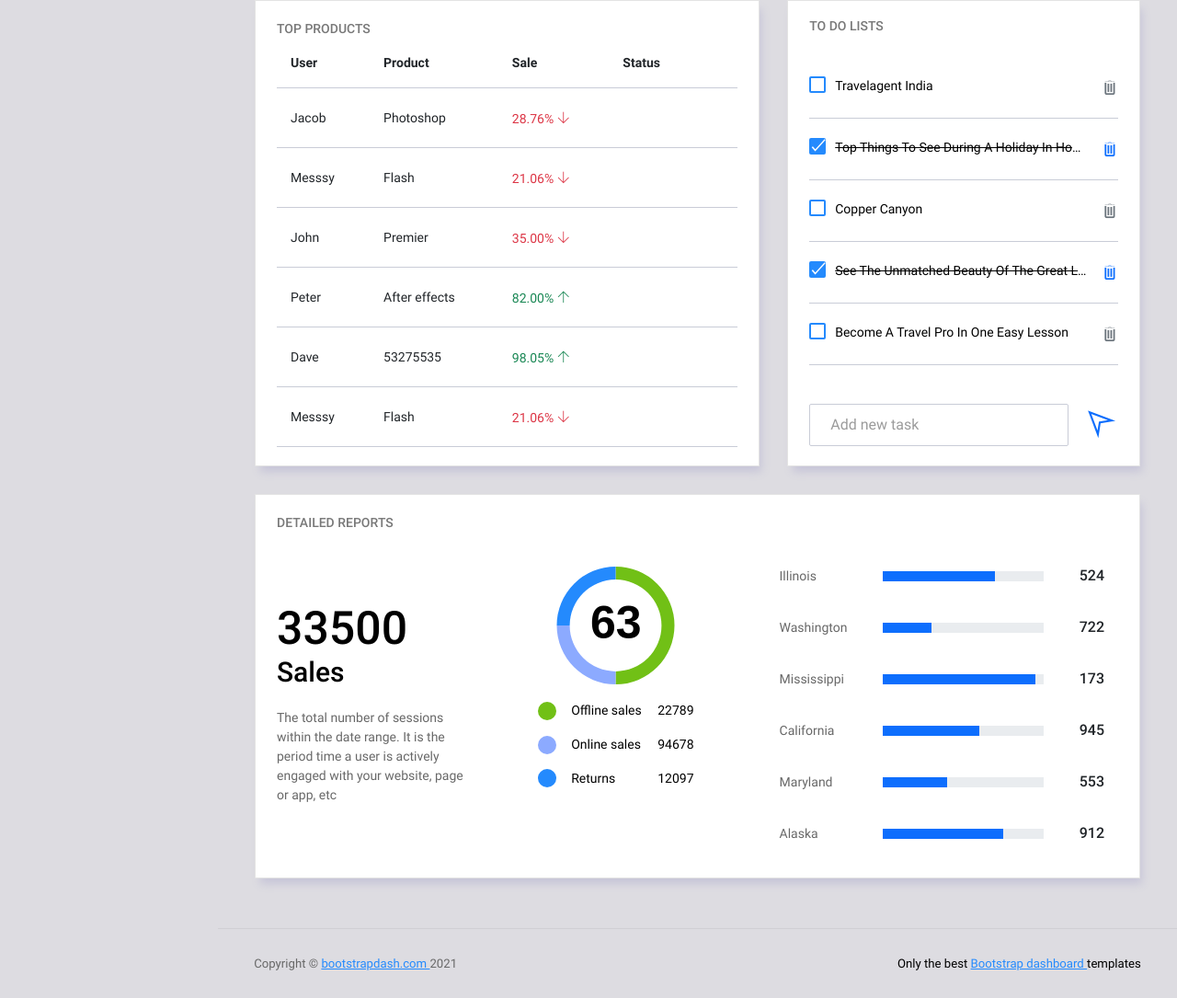
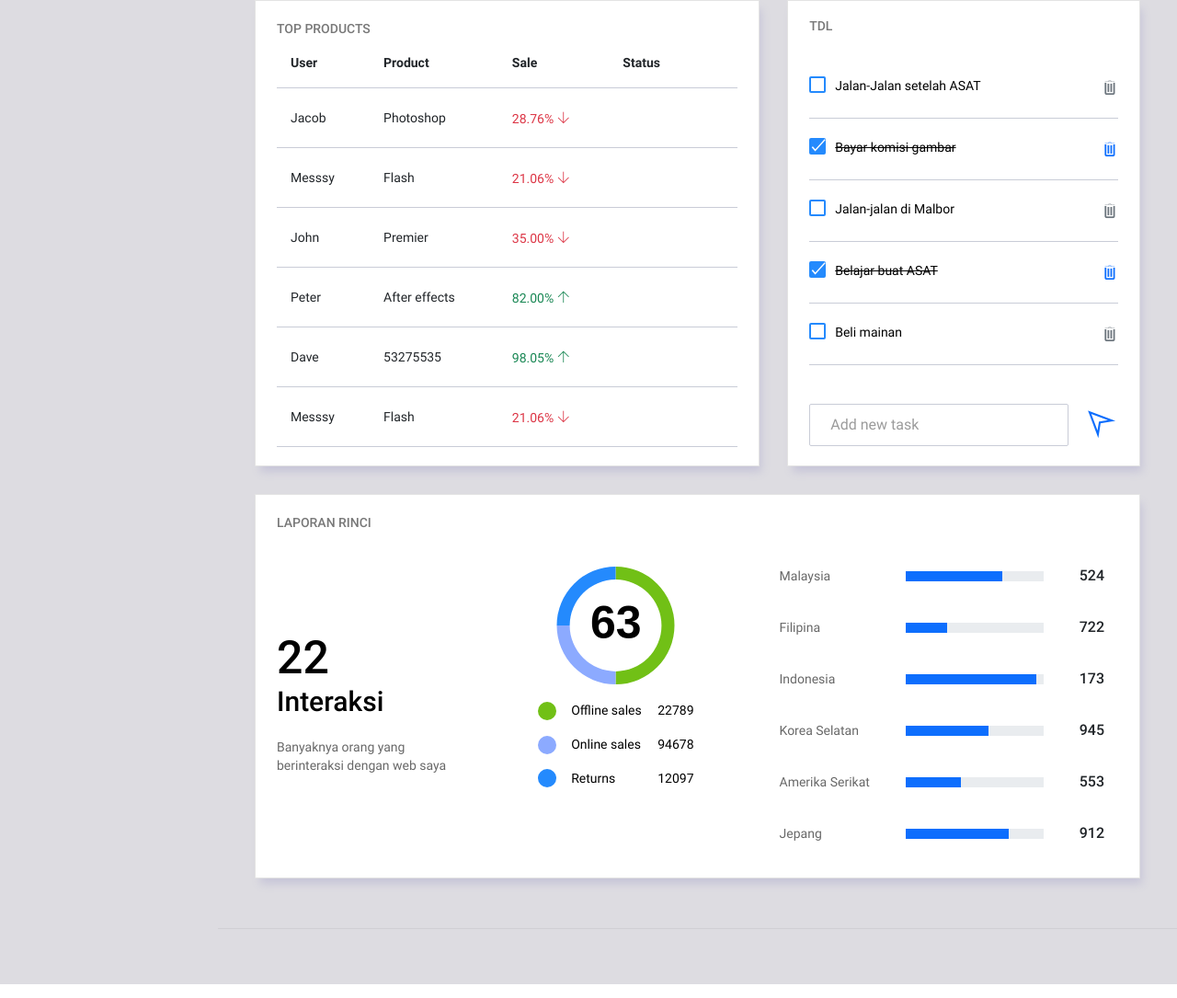
Before and after one commit to atikasmufie-oss/lastt, a website: page admin/index.html in a window 1280 px wide. Shown: the part 935-2020 px from the top of the page at 92% size. Drawn offline with Linux system fonts and the light colour scheme; files that its build step writes are made by us from their sources.

Commit message:
Update index.html

```diff
--- a/admin/index.html
+++ b/admin/index.html
@@ -5,7 +5,7 @@
   <!-- Required meta tags -->
   <meta charset="utf-8">
   <meta name="viewport" content="width=device-width, initial-scale=1, shrink-to-fit=no">
-  <title>RoyalUI Admin</title>
+  <title>Admin</title>
   <!-- plugins:css -->
   <link rel="stylesheet" href="vendors/ti-icons/css/themify-icons.css">
   <link rel="stylesheet" href="vendors/base/vendor.bundle.base.css">
@@ -24,7 +24,7 @@
         <div class="card-body card-body-padding d-flex align-items-center justify-content-between">
           <div class="ps-lg-1">
             <div class="d-flex align-items-center justify-content-between">
-              <p class="mb-0 font-weight-medium me-3 buy-now-text">Free 24/7 customer support, updates, and more with this template!</p>
+              <p class="mb-0 font-weight-medium me-3 buy-now-text">Yeah</p>
               <a href="https://www.bootstrapdash.com/product/royalui/?utm_source=organic&utm_medium=banner&utm_campaign=buynow_demo" target="_blank" class="btn me-2 buy-now-btn border-0">Get Pro</a>
             </div>
           </div>
@@ -428,14 +428,14 @@
             <div class="col-md-5 grid-margin stretch-card">
 							<div class="card">
 								<div class="card-body">
-									<h4 class="card-title">To Do Lists</h4>
+									<h4 class="card-title">TDL</h4>
 									<div class="list-wrapper pt-2">
 										<ul class="d-flex flex-column-reverse todo-list todo-list-custom">
 											<li>
 												<div class="form-check form-check-flat">
 													<label class="form-check-label">
 														<input class="checkbox" type="checkbox">
-														Become A Travel Pro In One Easy Lesson
+														Beli mainan
 													</label>
 												</div>
 												<i class="remove ti-trash"></i>
@@ -444,7 +444,7 @@
 												<div class="form-check form-check-flat">
 													<label class="form-check-label">
 														<input class="checkbox" type="checkbox" checked>
-														See The Unmatched Beauty Of The Great Lakes
+														Belajar buat ASAT
 													</label>
 												</div>
 												<i class="remove ti-trash"></i>
@@ -453,7 +453,7 @@
 												<div class="form-check form-check-flat">
 													<label class="form-check-label">
 														<input class="checkbox" type="checkbox">
-														Copper Canyon
+														Jalan-jalan di Malbor
 													</label>
 												</div>
 												<i class="remove ti-trash"></i>
@@ -462,7 +462,7 @@
 												<div class="form-check form-check-flat">
 													<label class="form-check-label">
 														<input class="checkbox" type="checkbox" checked>
-														Top Things To See During A Holiday In Hong Kong
+														Bayar komisi gambar
 													</label>
 												</div>
 												<i class="remove ti-trash"></i>
@@ -471,7 +471,7 @@
 												<div class="form-check form-check-flat">
 													<label class="form-check-label">
 														<input class="checkbox" type="checkbox">
-														Travelagent India
+														Jalan-Jalan setelah ASAT
 													</label>
 												</div>
 												<i class="remove ti-trash"></i>
@@ -490,13 +490,13 @@
             <div class="col-md-12 grid-margin stretch-card">
               <div class="card position-relative">
                 <div class="card-body">
-                  <p class="card-title">Detailed Reports</p>
+                  <p class="card-title">Laporan Rinci</p>
                   <div class="row">
                     <div class="col-md-12 col-xl-3 d-flex flex-column justify-content-center">
                       <div class="ml-xl-4">
-                        <h1>33500</h1>
-                        <h3 class="font-weight-light mb-xl-4">Sales</h3>
-                        <p class="text-muted mb-2 mb-xl-0">The total number of sessions within the date range. It is the period time a user is actively engaged with your website, page or app, etc</p>
+                        <h1>22</h1>
+                        <h3 class="font-weight-light mb-xl-4">Interaksi</h3>
+                        <p class="text-muted mb-2 mb-xl-0">Banyaknya orang yang berinteraksi dengan web saya</p>
                       </div>
                     </div>
                     <div class="col-md-12 col-xl-9">
@@ -509,7 +509,7 @@
                           <div class="table-responsive mb-3 mb-md-0">
                             <table class="table table-borderless report-table">
                               <tr>
-                                <td class="text-muted">Illinois</td>
+                                <td class="text-muted">Malaysia</td>
                                 <td class="w-100 px-0">
                                   <div class="progress progress-md mx-4">
                                     <div class="progress-bar bg-primary" role="progressbar" style="width: 70%" aria-valuenow="70" aria-valuemin="0" aria-valuemax="100"></div>
@@ -518,7 +518,7 @@
                                 <td><h5 class="font-weight-bold mb-0">524</h5></td>
                               </tr>
                               <tr>
-                                <td class="text-muted">Washington</td>
+                                <td class="text-muted">Filipina</td>
                                 <td class="w-100 px-0">
                                   <div class="progress progress-md mx-4">
                                     <div class="progress-bar bg-primary" role="progressbar" style="width: 30%" aria-valuenow="30" aria-valuemin="0" aria-valuemax="100"></div>
@@ -527,7 +527,7 @@
                                 <td><h5 class="font-weight-bold mb-0">722</h5></td>
                               </tr>
                               <tr>
-                                <td class="text-muted">Mississippi</td>
+                                <td class="text-muted">Indonesia</td>
                                 <td class="w-100 px-0">
                                   <div class="progress progress-md mx-4">
                                     <div class="progress-bar bg-primary" role="progressbar" style="width: 95%" aria-valuenow="95" aria-valuemin="0" aria-valuemax="100"></div>
@@ -536,7 +536,7 @@
                                 <td><h5 class="font-weight-bold mb-0">173</h5></td>
                               </tr>
                               <tr>
-                                <td class="text-muted">California</td>
+                                <td class="text-muted">Korea Selatan</td>
                                 <td class="w-100 px-0">
                                   <div class="progress progress-md mx-4">
                                     <div class="progress-bar bg-primary" role="progressbar" style="width: 60%" aria-valuenow="60" aria-valuemin="0" aria-valuemax="100"></div>
@@ -545,7 +545,7 @@
                                 <td><h5 class="font-weight-bold mb-0">945</h5></td>
                               </tr>
                               <tr>
-                                <td class="text-muted">Maryland</td>
+                                <td class="text-muted">Amerika Serikat</td>
                                 <td class="w-100 px-0">
                                   <div class="progress progress-md mx-4">
                                     <div class="progress-bar bg-primary" role="progressbar" style="width: 40%" aria-valuenow="40" aria-valuemin="0" aria-valuemax="100"></div>
@@ -554,7 +554,7 @@
                                 <td><h5 class="font-weight-bold mb-0">553</h5></td>
                               </tr>
                               <tr>
-                                <td class="text-muted">Alaska</td>
+                                <td class="text-muted">Jepang</td>
                                 <td class="w-100 px-0">
                                   <div class="progress progress-md mx-4">
                                     <div class="progress-bar bg-primary" role="progressbar" style="width: 75%" aria-valuenow="75" aria-valuemin="0" aria-valuemax="100"></div>
@@ -576,9 +576,6 @@
         <!-- content-wrapper ends -->
         <!-- partial:partials/_footer.html -->
         <footer class="footer">
-          <div class="d-sm-flex justify-content-center justify-content-sm-between">
-            <span class="text-muted text-center text-sm-left d-block d-sm-inline-block">Copyright © <a href="https://www.bootstrapdash.com/" target="_blank">bootstrapdash.com </a>2021</span>
-            <span class="float-none float-sm-right d-block mt-1 mt-sm-0 text-center">Only the best <a href="https://www.bootstrapdash.com/" target="_blank"> Bootstrap dashboard </a> templates</span>
           </div>
         </footer>
         <!-- partial -->
```
